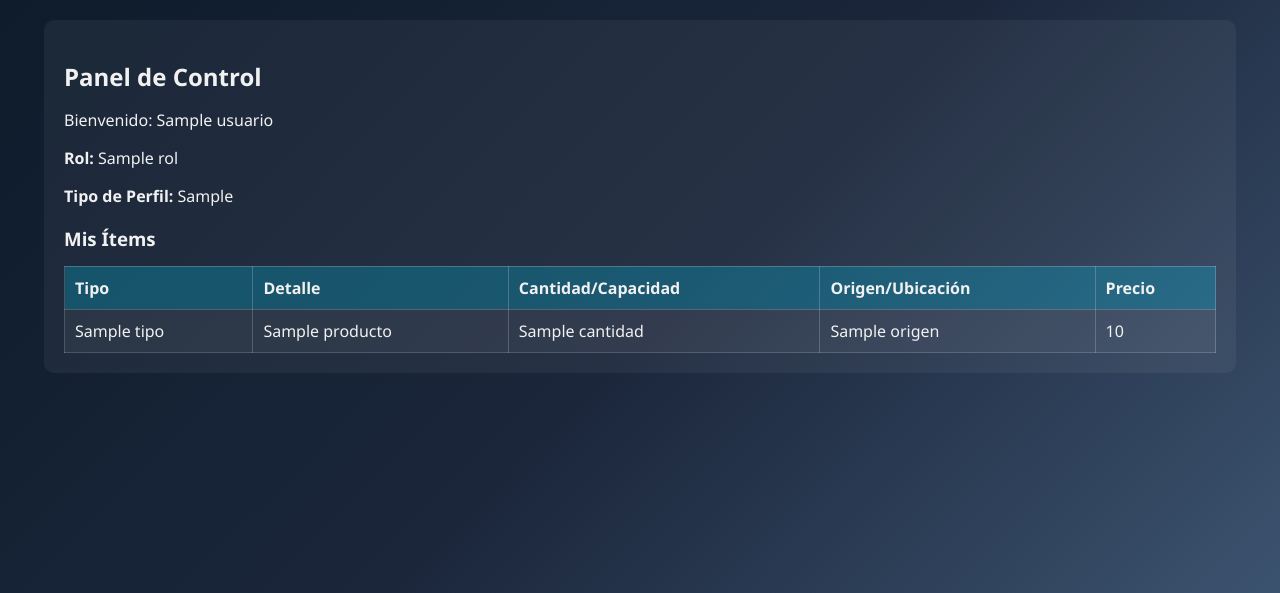
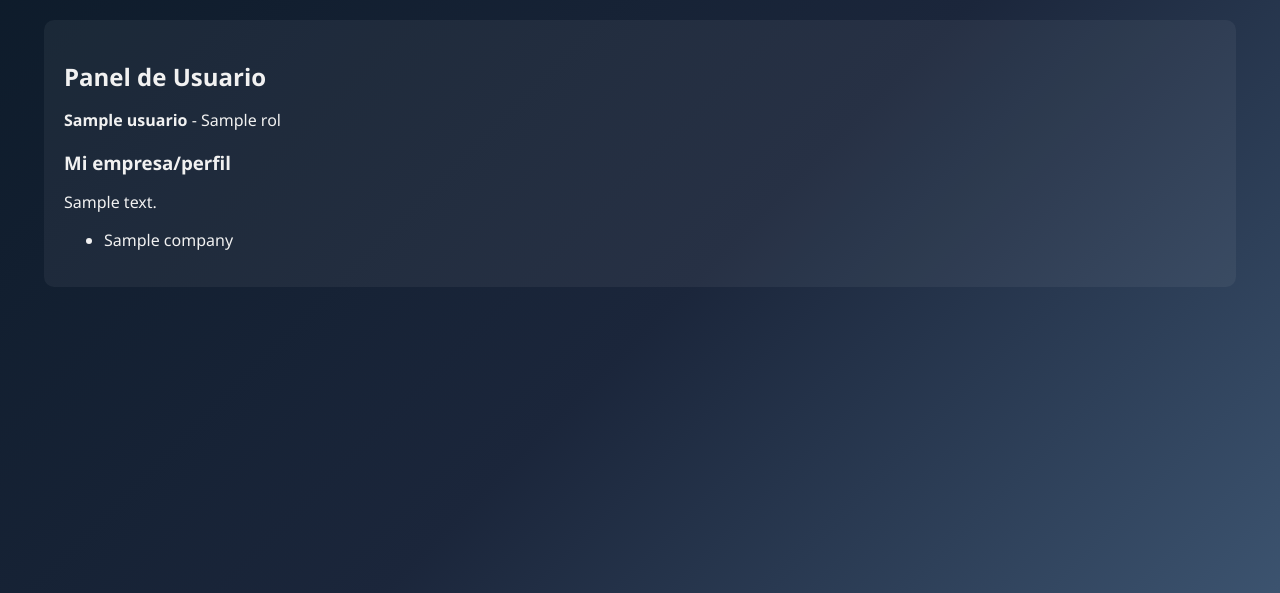
Before and after one commit to crhistopher09ponce04-art/Window-Shopping, a Flask app: template templates/dashboard.html in a window 1280 px wide. Shown: the part 65-658 px from the top of the page. Run offline with Flask 3, Linux system fonts and the light colour scheme; the template is opened without the code that fills it: most values are stand-ins (such as "Sample title", 1, 10 or a date in 2020).

Commit message:
Update dashboard.html

```diff
--- a/templates/dashboard.html
+++ b/templates/dashboard.html
@@ -1,32 +1,12 @@
 {% extends "base.html" %}
 {% block content %}
-<h2>{{ t("Panel de Control","Dashboard","控制面板") }}</h2>
-
-<p>{{ t("Bienvenido","Welcome","歡迎") }}: {{ usuario }}</p>
-<p><strong>{{ t("Rol","Role","角色") }}:</strong> {{ rol }}</p>
-<p><strong>{{ t("Tipo de Perfil","Profile Type","資料類型") }}:</strong> {{ perfil_tipo }}</p>
-
-<h3>{{ t("Mis Ítems","My Items","我的項目") }}</h3>
-{% if my_company.items %}
-<table>
-    <tr>
-        <th>{{ t("Tipo","Type","類型") }}</th>
-        <th>{{ t("Detalle","Detail","細節") }}</th>
-        <th>{{ t("Cantidad/Capacidad","Quantity/Capacity","數量/容量") }}</th>
-        <th>{{ t("Origen/Ubicación","Origin/Location","來源/地點") }}</th>
-        <th>{{ t("Precio","Price","價格") }}</th>
-    </tr>
-    {% for it in my_company.items %}
-    <tr>
-        <td>{{ it.tipo }}</td>
-        <td>{{ it.producto or it.servicio }}</td>
-        <td>{{ it.cantidad or it.capacidad }}</td>
-        <td>{{ it.origen or it.ubicacion }}</td>
-        <td>{{ it.precio or "-" }}</td>
-    </tr>
-    {% endfor %}
-</table>
-{% else %}
-<p><em>{{ t("No tienes ítems aún.","No items yet.","尚無項目") }}</em></p>
-{% endif %}
+<h2>{{ t("Panel de Usuario","User Dashboard","用戶面板") }}</h2>
+<p><strong>{{ usuario }}</strong> - {{ rol }}</p>
+<h3>{{ t("Mi empresa/perfil","My company/profile","我的公司/檔案") }}</h3>
+<p>{{ my_company.descripcion }}</p>
+<ul>
+{% for i in my_company.items %}
+    <li>{{ i }}</li>
+{% endfor %}
+</ul>
 {% endblock %}
```
